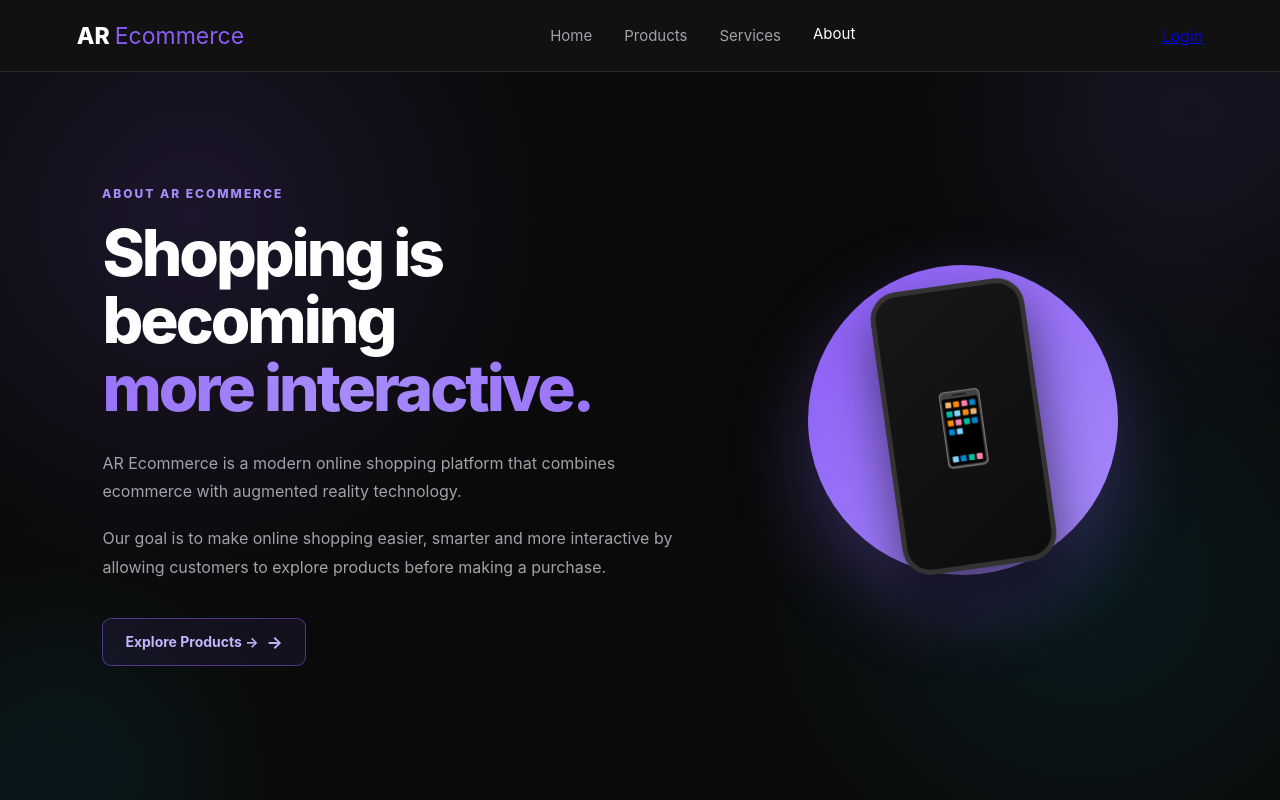
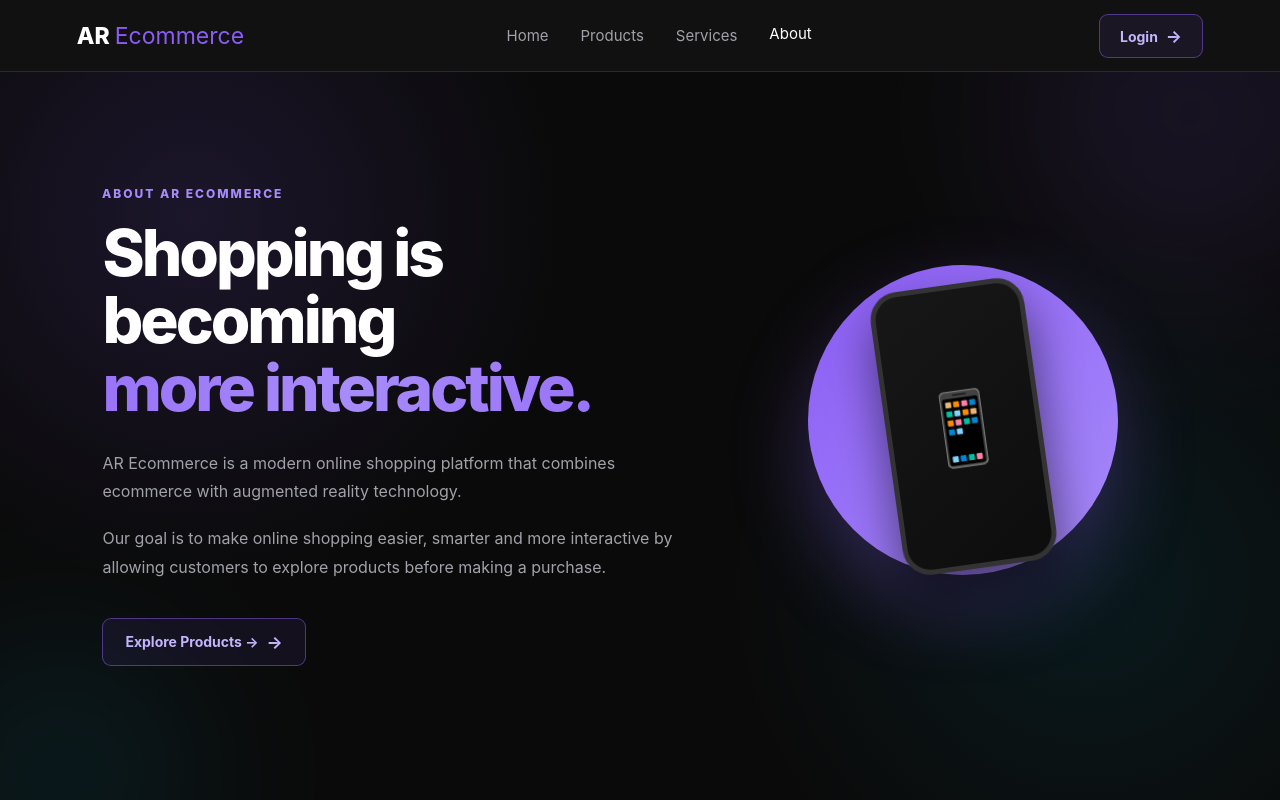
Before and after one commit to Dipika-sigdel7/AR-Virtual-Try-On-, a plain HTML site: page frontend/pages/about.html in a window 1280 px wide. Shown: the top 800 px of the page. Drawn offline with Linux system fonts and the light colour scheme.

Commit message:
Initial commit

```diff
--- a/frontend/css/about.css
+++ b/frontend/css/about.css
@@ -236,6 +236,240 @@
 
 
 /* =========================================================
+   NAVBAR ACTIONS
+========================================================= */
+
+.navbar-actions {
+
+    position:
+        relative;
+
+    z-index:
+        5;
+
+    display:
+        flex;
+
+    align-items:
+        center;
+
+    justify-content:
+        center;
+
+    margin-left:
+        25px;
+}
+
+
+/* =========================================================
+   LOGIN BUTTON
+========================================================= */
+
+.login-btn {
+
+    position:
+        relative;
+
+    display:
+        inline-flex;
+
+    align-items:
+        center;
+
+    justify-content:
+        center;
+
+    gap:
+        8px;
+
+    padding:
+        11px 20px;
+
+    border:
+        1px solid
+        rgba(139, 92, 246, 0.5);
+
+    border-radius:
+        9px;
+
+    background:
+        rgba(139, 92, 246, 0.08);
+
+    color:
+        #c4b5fd;
+
+    text-decoration:
+        none;
+
+    font-size:
+        14px;
+
+    font-weight:
+        700;
+
+    overflow:
+        hidden;
+
+    transition:
+        background 0.3s ease,
+        color 0.3s ease,
+        transform 0.3s ease,
+        box-shadow 0.3s ease,
+        border-color 0.3s ease;
+}
+
+
+/* =========================================================
+   LOGIN ARROW
+========================================================= */
+
+.login-btn::after {
+
+    content:
+        "→";
+
+    font-size:
+        17px;
+
+    transition:
+        transform 0.3s ease;
+}
+
+
+/* =========================================================
+   LOGIN GLOW
+========================================================= */
+
+.login-btn::before {
+
+    content:
+        "";
+
+    position:
+        absolute;
+
+    top:
+        0;
+
+    left:
+        -100%;
+
+    width:
+        100%;
+
+    height:
+        100%;
+
+    background:
+        linear-gradient(
+            90deg,
+            transparent,
+            rgba(255, 255, 255, 0.15),
+            transparent
+        );
+
+    transition:
+        left 0.5s ease;
+}
+
+
+/* =========================================================
+   LOGIN HOVER
+========================================================= */
+
+.login-btn:hover {
+
+    background:
+        #8b5cf6;
+
+    border-color:
+        #8b5cf6;
+
+    color:
+        #ffffff;
+
+    transform:
+        translateY(-3px);
+
+    box-shadow:
+        0 10px 30px
+        rgba(139, 92, 246, 0.3);
+}
+
+
+.login-btn:hover::after {
+
+    transform:
+        translateX(5px);
+}
+
+
+.login-btn:hover::before {
+
+    left:
+        100%;
+}
+
+
+/* =========================================================
+   LOGIN ACTIVE
+========================================================= */
+
+.login-btn:active {
+
+    transform:
+        translateY(0)
+        scale(0.96);
+
+}
+
+
+/* =========================================================
+   LOGIN ENTRANCE ANIMATION
+========================================================= */
+
+.login-btn {
+
+    animation:
+        loginReveal
+        0.7s
+        0.2s
+        cubic-bezier(.2, .8, .2, 1)
+        both;
+}
+
+
+/* =========================================================
+   LOGIN REVEAL
+========================================================= */
+
+@keyframes loginReveal {
+
+    from {
+
+        opacity:
+            0;
+
+        transform:
+            translateY(-12px)
+            scale(0.95);
+
+    }
+
+    to {
+
+        opacity:
+            1;
+
+        transform:
+            translateY(0)
+            scale(1);
+
+    }
+
+}
+
+/* =========================================================
    ABOUT BUTTON
 ========================================================= */
 
```
